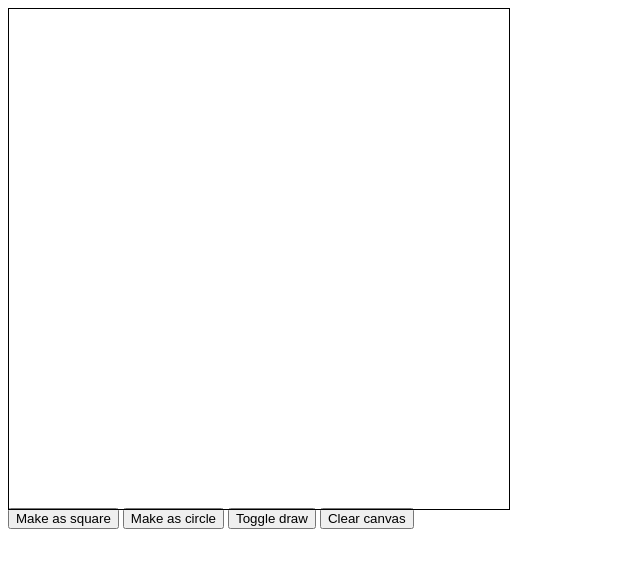
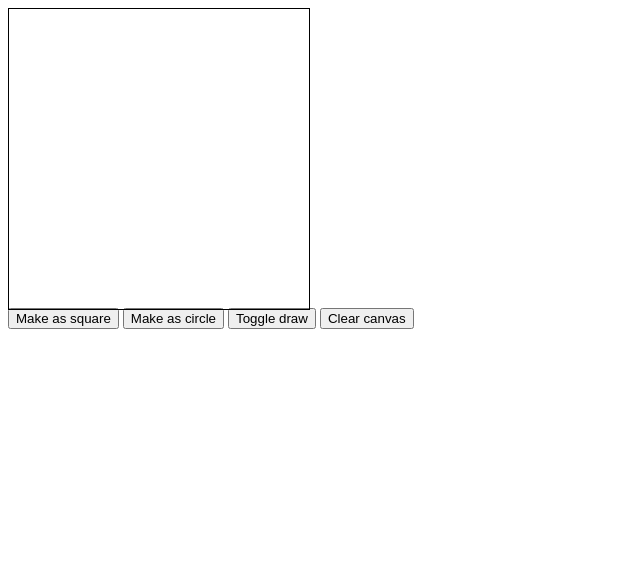
Before and after one commit to iainplimmer/AnguDraw, a website: page vanilla.html in a window 1280 px wide. Shown: the whole page, without its empty margins (0-640 px from the left). Drawn offline with nearby package versions, Linux system fonts and the light colour scheme.

Commit message:
Vanilla implementation of the canvas with FabricJS, again this is primitive at best, but shows by example a JS module wrapper for some functions to reuse.

```diff
--- /dev/null
+++ b/script/vanilladraw.js
@@ -0,0 +1,80 @@
+            var VanillaDraw = (function(){
+
+                //  Setup some default values that we can use in the module
+                var self = this.
+                self.canvas = {};
+                self.DropDefault_X = 1;
+                self.DropDefault_Y = 1;
+                self.CurrentSelectedColour = 'red';
+
+                //  When the document has loaded, let's new up our canvas object
+                function Init(name, height, width) {
+
+                    if(name == undefined || width == null || height == null ){
+                        console.error('invalid config on the canvas')
+                    }
+                    else {
+                        self.canvas = new fabric.Canvas(name);
+                        self.canvas.isDrawingMode = true;
+                        self.canvas.setHeight(height);
+                        self.canvas.setWidth(width);
+                    }
+
+                };
+
+                //  Function that is used to create a square
+                function MakeSquare(left,top,fill,width,height) {
+                     var rect = new fabric.Rect({
+                        left: (left ? left : self.DropDefault_X),
+                        top: (top ? top : self.DropDefault_Y),
+                        fill: (fill ? fill : self.CurrentSelectedColour),
+                        width: (width ? width : 50),
+                        height: (height ? height : 50),
+                        lockScalingX: true,
+                        lockScalingY: true,
+                        lockRotation: true
+                    });
+                    AddShapeToCanvas(rect);
+                };
+
+                //  Function that is used to create a circle
+                function MakeCircle (radius, fill, left, top) {
+                var circle = new fabric.Circle({
+                        radius: (radius ? radius : 25),
+                        fill: (fill ? fill : self.CurrentSelectedColour),
+                        left: (left ? left : self.DropDefault_X),
+                        top: (top ? top : self.DropDefault_Y),
+                        lockScalingX: true,
+                        lockScalingY: true,
+                        lockRotation: true
+                    });
+                    AddShapeToCanvas(circle);
+                };
+
+                //  Adds any shape to the canvas
+                function AddShapeToCanvas(shape){
+                    self.canvas.add(shape);
+                    self.DropDefault_X +=10;
+                    self.DropDefault_Y +=10;
+                    self.canvas.isDrawingMode = false;
+                };
+
+                //  Turn on and off the drawing mode
+                function ToggleDraw(){
+                    self.canvas.isDrawingMode = !self.canvas.isDrawingMode;
+                };
+
+                //  Clear the canvas
+                function ClearCanvas () {
+                    self.canvas.clear();
+                }
+
+                //  Revealing module pattern reveals the functions that are available on the module
+                return {
+                    MakeSquare:MakeSquare,
+                    MakeCircle:MakeCircle,
+                    ToggleDraw:ToggleDraw,
+                    ClearCanvas:ClearCanvas,
+                    Init:Init
+                }
+            })();
--- a/vanilla.html
+++ b/vanilla.html
@@ -4,90 +4,20 @@
         <title>AnguDraw 1.0</title>
         <script src="node_modules/angular/angular.min.js"></script>
         <script src="script/vendor/fabric.min.js"></script>
+        <script src="script/vanilladraw.js"></script>
         <script>
-            var VanillaDraw = (function(){
 
-                //  Setup some default values that we can use in the module
-                var self = this.
-                self.canvas = {};
-                self.DropDefault_X = 1;
-                self.DropDefault_Y = 1;
-                self.CurrentSelectedColour = 'red';
 
-                //  When the document has loaded, let's new up our canvas object
-                document.addEventListener("DOMContentLoaded", function(event) {
-                    self.canvas = new fabric.Canvas('Canvas');
-                    self.canvas.isDrawingMode = true;
-                });
-
-                //  Function that is used to create a square
-                function MakeSquare(left,top,fill,width,height) {
-                     var rect = new fabric.Rect({
-                        left: (left ? left : self.DropDefault_X),
-                        top: (top ? top : self.DropDefault_Y),
-                        fill: (fill ? fill : self.CurrentSelectedColour),
-                        width: (width ? width : 50),
-                        height: (height ? height : 50),
-                        lockScalingX: true,
-                        lockScalingY: true,
-                        lockRotation: true
-                    });
-                    AddShapeToCanvas(rect);
-                };
-
-                //  Function that is used to create a circle
-                function MakeCircle (radius, fill, left, top) {
-                var circle = new fabric.Circle({
-                        radius: (radius ? radius : 25),
-                        fill: (fill ? fill : self.CurrentSelectedColour),
-                        left: (left ? left : self.DropDefault_X),
-                        top: (top ? top : self.DropDefault_Y),
-                        lockScalingX: true,
-                        lockScalingY: true,
-                        lockRotation: true
-                    });
-                    AddShapeToCanvas(circle);
-                };
-
-                //  Adds any shape to the canvas
-                function AddShapeToCanvas(shape){
-                    self.canvas.add(shape);
-                    self.DropDefault_X +=10;
-                    self.DropDefault_Y +=10;
-                    self.canvas.isDrawingMode = false;
-                };
-
-                //  Turn on and off the drawing mode
-                function ToggleDraw(){
-                    self.canvas.isDrawingMode = !self.canvas.isDrawingMode;
-                };
-
-                //  Clear the canvas
-                function ClearCanvas () {
-                    self.canvas.clear();
-                }
-
-                //  Revealing module pattern reveals the functions that are available on the module
-                return {
-                    MakeSquare:MakeSquare,
-                    MakeCircle:MakeCircle,
-                    ToggleDraw:ToggleDraw,
-                    ClearCanvas:ClearCanvas
-                }
-            })();
-
+            window.onload = function() {
+                VanillaDraw.Init('my-Canvas', 300, 300);
+            };
 
         </script>
         <link src="styles.css" />
     </head>
     <body>
         <div>
-        <canvas
-            id="Canvas"
-            width="500"
-            height="500"
-            style="border:1px solid #000000;">
-        </canvas>
+        <canvas id="my-Canvas" style="border:1px solid #000000;"></canvas>
 
         <button onclick='VanillaDraw.MakeSquare()'>Make as square</button>
         <button onclick='VanillaDraw.MakeCircle()'>Make as circle</button>
```
